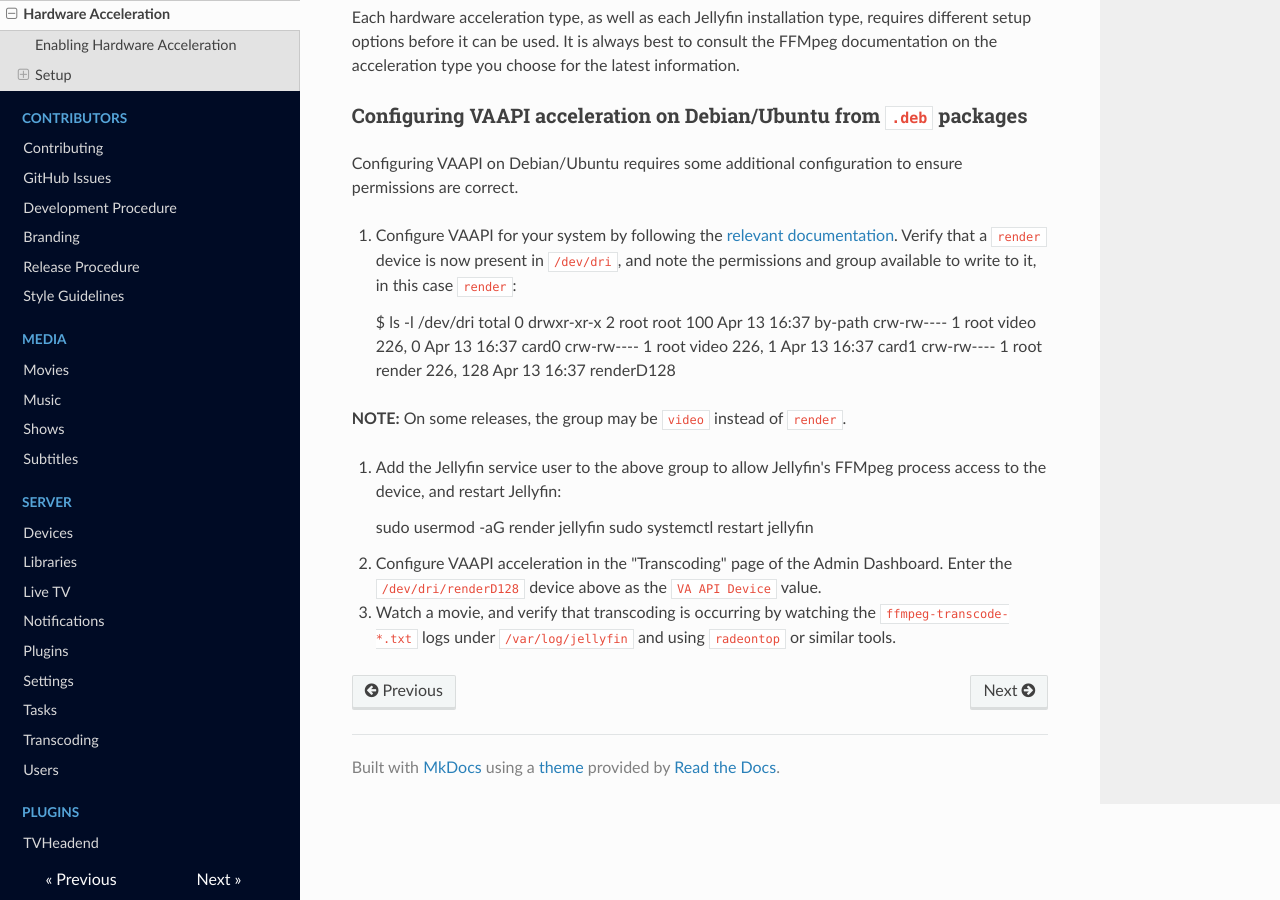
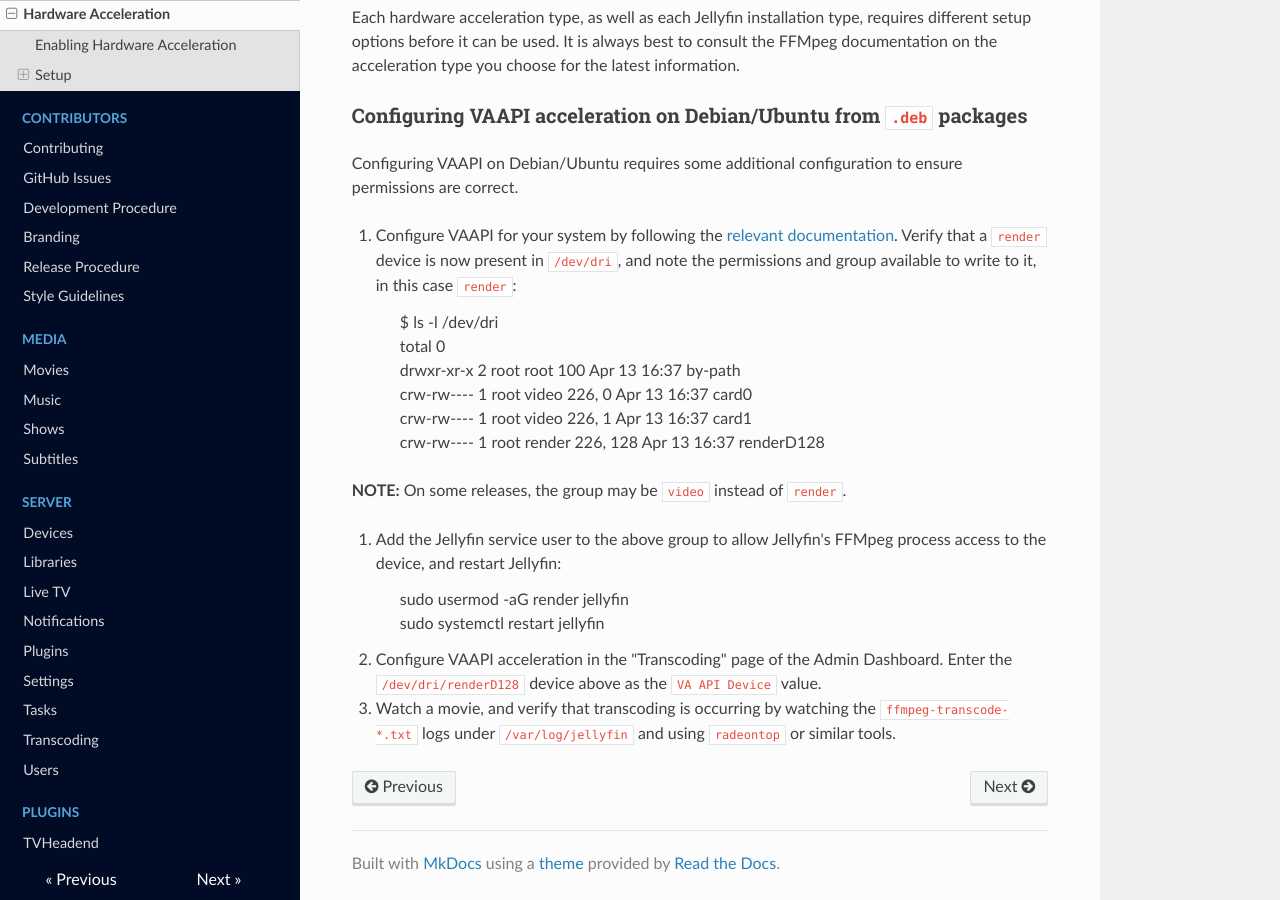
Before and after one commit to jellyfin-archive/jellyfin-docs, an MkDocs documentation site: the page built from docs/administrator-docs/hardware-acceleration.md, in a window 1280 px wide and 900 px high, scrolled down 555 px. Built offline with MkDocs 1.6.1, drawn with Linux system fonts in a browser that asks for light colours; nearby versions of some CDN libraries; old or Windows-style settings are respelled for this version of MkDocs.

Commit message:
fix block quotes

```diff
--- a/docs/administrator-docs/hardware-acceleration.md
+++ b/docs/administrator-docs/hardware-acceleration.md
@@ -18,7 +18,7 @@ Configuring VAAPI on Debian/Ubuntu requires some additional configuration to ens
 
 1. Configure VAAPI for your system by following the [relevant documentation](https://wiki.archlinux.org/index.php/Hardware_video_acceleration). Verify that a `render` device is now present in `/dev/dri`, and note the permissions and group available to write to it, in this case `render`:
 
-    $ ls -l /dev/dri
+    > $ ls -l /dev/dri
     total 0
     drwxr-xr-x 2 root root        100 Apr 13 16:37 by-path
     crw-rw---- 1 root video  226,   0 Apr 13 16:37 card0
@@ -29,7 +29,7 @@ Configuring VAAPI on Debian/Ubuntu requires some additional configuration to ens
 
 2. Add the Jellyfin service user to the above group to allow Jellyfin's FFMpeg process access to the device, and restart Jellyfin:
 
-    sudo usermod -aG render jellyfin
+    > sudo usermod -aG render jellyfin
     sudo systemctl restart jellyfin
 
 3. Configure VAAPI acceleration in the "Transcoding" page of the Admin Dashboard. Enter the `/dev/dri/renderD128` device above as the `VA API Device` value.
```
